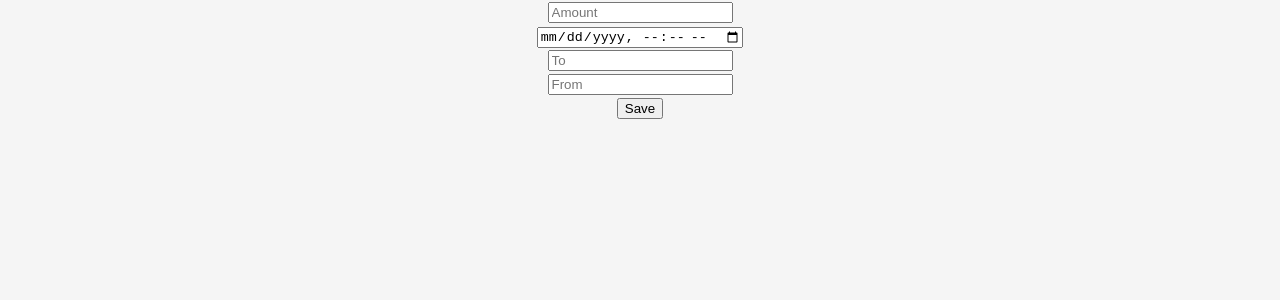
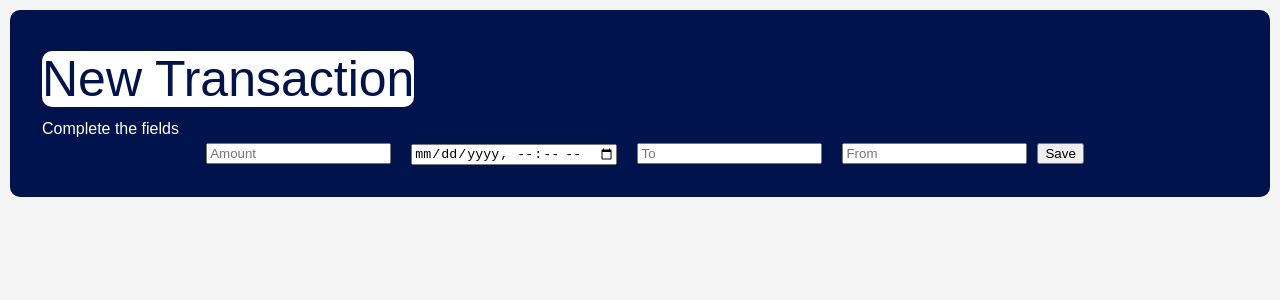
Before and after one commit to Andreskub/react-bank, a React (Create React App) app in the folder app-bank/: page /add in a window 1280 px wide. Shown: the top 300 px of the page. Built offline with nearby package versions, Linux system fonts and the light colour scheme.

Commit message:
new style

```diff
--- a/app-bank/package.json
+++ b/app-bank/package.json
@@ -10,7 +10,7 @@
     "react-dom": "^17.0.2",
     "react-redux": "^7.2.4",
     "react-router-dom": "^5.2.0",
-    "react-scripts": "4.0.3",
+    "react-scripts": "^4.0.3",
     "redux": "^4.1.0",
     "styled-components": "^5.3.0",
     "web-vitals": "^1.1.1"
--- a/app-bank/src/Home.js
+++ b/app-bank/src/Home.js
@@ -41,11 +41,13 @@ const ButtonWrapper = styled.section`
 `
 
 const SubtitleStyle = styled.a`
+  margin: 0 auto;
   text-align: center;
   color: white;
 `
 
 const TitleStyle = styled.div`
+  margin: auto;
   text-align: center;
   align: center;
   width: 500px;
@@ -72,7 +74,7 @@ const Home = ({ transactions, reduxDeleteTransaction }) => {
     <div style={{ margin: '10px' }}>
       <TitleWrapper>
         <TitleStyle>Transaction System</TitleStyle>
-        <SubtitleStyle>Welcome to the new Transaction System of the National Bank of Pilar</SubtitleStyle>
+        <SubtitleStyle>Welcome to the new Transaction System of the National Bank of Alberta</SubtitleStyle>
       </TitleWrapper>
       <p></p>
       <ButtonWrapper primary>
--- a/app-bank/src/TransactionAdd.js
+++ b/app-bank/src/TransactionAdd.js
@@ -3,7 +3,35 @@ import { Redirect } from 'react-router-dom';
 
 import { connect } from 'react-redux';
 
-import { addTransaction } from './data/actions/transaction'
+import { addTransaction } from './data/actions/transaction';
+
+import styled from 'styled-components';
+
+const ItemStyle = styled.a`
+  //padding-right: 10px;
+  padding: 10px;
+`
+
+const FormTitleStyle = styled.a`
+  text-align: center;
+  align: center;
+  width: 500px;
+  color: #00134d;
+  background: white;
+  border-radius: 10px;
+  font-size: 50px;
+  border: 1px;
+`
+const FormSubtitleStyle = styled.a`
+  text-align: center;
+  color: white;
+`
+
+const FormWrapper = styled.section`
+  padding: 2em;
+  background: #00134d;
+  border-radius: 10px;
+`
 
 const TransactionAdd = ({ dispatch }) => {
   const [redirect, setRedirect] = useState(false);
@@ -24,13 +52,20 @@ const TransactionAdd = ({ dispatch }) => {
 
   return (
     redirect ? (<Redirect to="/" />) : (
-      <form onSubmit={handleSubmit} className='create-transaction-form' align="center">
-        <input type="text" placeholder="Amount" name="amount" className='create-transaction-details' /><br />
-        <input type="datetime-local" placeholder="Date" name="date" ></input><br />
-        <input type="text" placeholder="To" name="namereceiver" className='create-transaction-details' /><br />
-        <input type="text" placeholder="From" name="namesender" className='create-transaction-details' /><br />
-        <input type="submit" value="Save" /><br />
-      </form>)
+      <div style={{ margin: '10px' }}>
+        <FormWrapper>
+          <FormTitleStyle>New Transaction</FormTitleStyle><br/>
+          <FormSubtitleStyle>Complete the fields</FormSubtitleStyle>
+          <form onSubmit={handleSubmit} className='create-transaction-form' align="center">
+            <ItemStyle><input type="text" placeholder="Amount" name="amount"  lassName='create-transaction-details'/></ItemStyle>
+            <ItemStyle><input type="datetime-local" placeholder="Date" name="date" ></input></ItemStyle>
+            <ItemStyle><input type="text" placeholder="To" name="namereceiver" className='create-transaction-details' /></ItemStyle>
+            <ItemStyle><input type="text" placeholder="From" name="namesender" className='create-transaction-details' /></ItemStyle>
+            <input type="submit" value="Save" /><br />
+          </form>
+        </FormWrapper>
+      </div>
+      )
   );
 }
 
--- a/app-bank/src/TransactionItem.js
+++ b/app-bank/src/TransactionItem.js
@@ -3,17 +3,15 @@ import styled from 'styled-components'
 import removeButton from './icons/cancel.svg'
 
 const RemoveButton = styled.button`
-    //align-self: flex-start;
-    //align-self: right;
+    margin-left: auto;
+    margin-right: 2px;
     width: 40px;
     height: 40px;
     background-color: transparent;
     background-image: url('${removeButton}');
     background-size: 100% 100%;
     border: 0;
-    vertical-align: middle;
     cursor: pointer;
-    outline: none;
 `
 
 const size = {
```
Also changed, not shown: 1 other file (tests, documents, lock files or other folders). Lines whose indentation alone changed are shown as unchanged.
